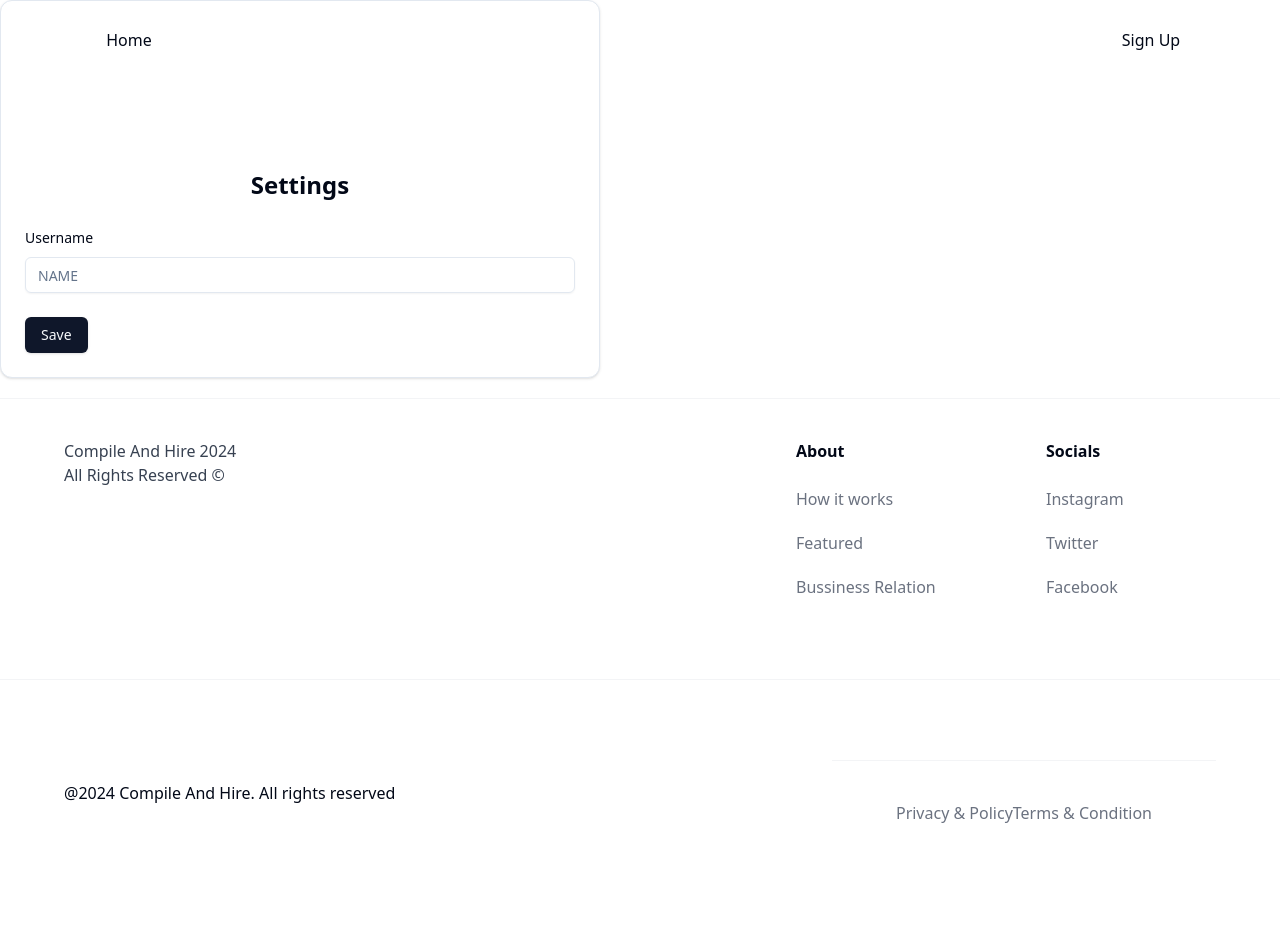
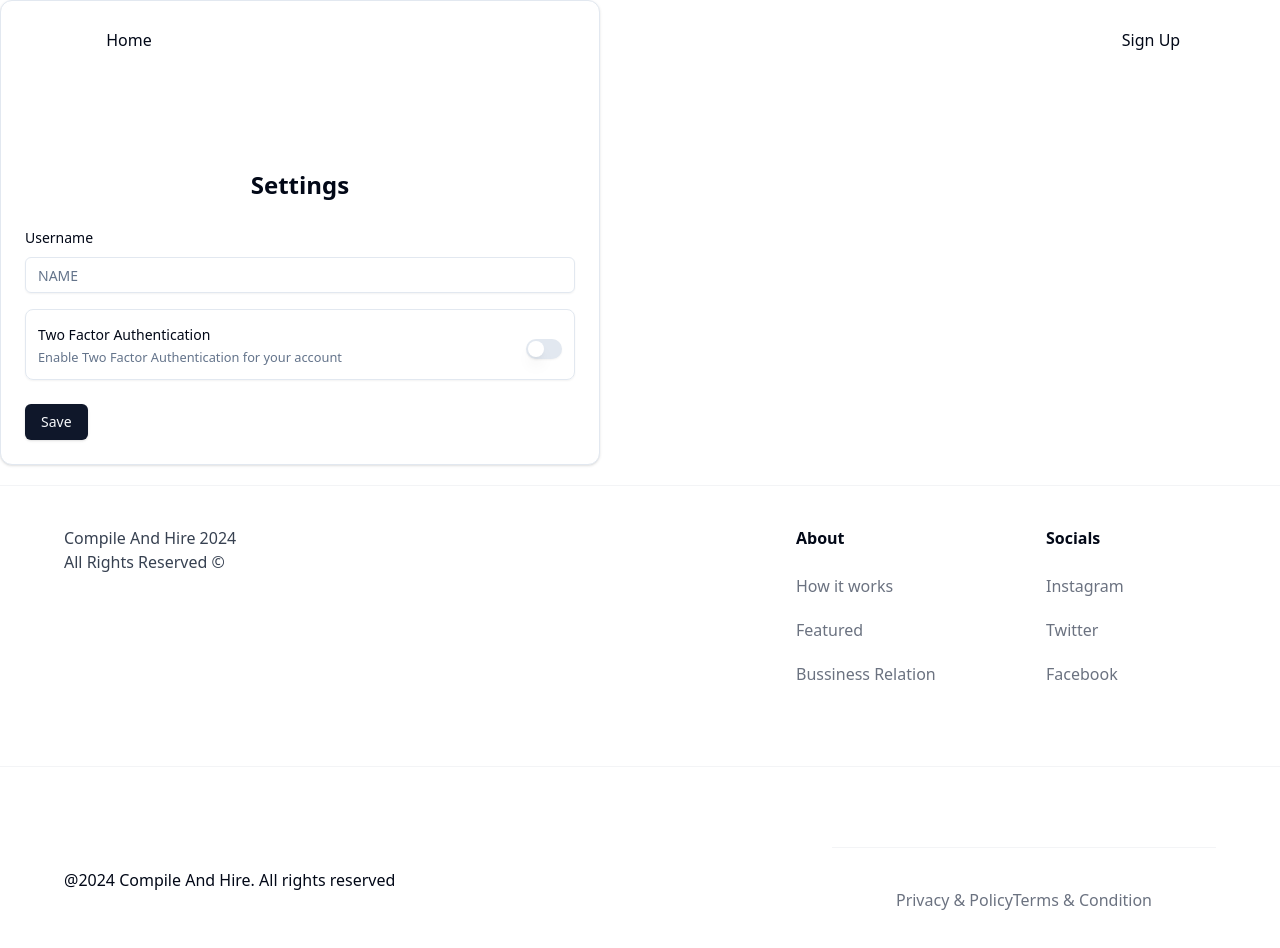
Before and after one commit to thomasbulll/Compile-And-Hire, a Next.js app: page /settings in a window 1280 px wide. Shown: the top 948 px of the page. Before the commit the page ends 905 px from the top, so only its background shows below. Built offline with nearby package versions, Linux system fonts and the light colour scheme; no server answers.

Commit message:
Add 2FA to settings form

```diff
--- a/app/(protected)/settings/page.tsx
+++ b/app/(protected)/settings/page.tsx
@@ -27,6 +27,7 @@
 import { zodResolver } from "@hookform/resolvers/zod";
 import { FormError } from "@/components/form-error";
 import { FormSuccess } from "@/components/form-success";
+import { Switch } from "@/components/ui/switch";
 
 const SettingsPage = () => {
     const [isPending, startTransition] = useTransition();
@@ -39,6 +40,7 @@
         resolver: zodResolver(SettingsSchema),
         defaultValues: {
             name: currentUser?.name || undefined,
+            isTwoFactorEnabled: currentUser?.isTwoFactorEnabled || undefined,
         }
     })
 
@@ -89,6 +91,31 @@
                                 </FormItem>;
                               }}
                             />
+                            <FormField
+                            control={form.control}
+                            name="isTwoFactorEnabled"
+                            render={({ field }) => {
+                                return <FormItem
+                                    className="flex flex-row items-center
+                                    justify-between rounded-lg border p-3 shadow-sm">
+                                        <div className="space-y-0.5">
+                                            <FormLabel>
+                                                Two Factor Authentication
+                                            </FormLabel>
+                                            <FormDescription>
+                                                Enable Two Factor Authentication for your account
+                                            </FormDescription>
+                                        </div>
+                                    <FormControl>
+                                        <Switch
+                                        disabled={isPending}
+                                        checked={field.value}
+                                        onCheckedChange={field.onChange}
+                                        />
+                                    </FormControl>
+                                </FormItem>;
+                              }}
+                            />
                         </div>
                         <FormError message={error} />
                         <FormSuccess message={success} />
--- /dev/null
+++ b/components/ui/switch.tsx
@@ -0,0 +1,29 @@
+"use client"
+
+import * as React from "react"
+import * as SwitchPrimitives from "@radix-ui/react-switch"
+
+import { cn } from "@/lib/utils"
+
+const Switch = React.forwardRef<
+  React.ElementRef<typeof SwitchPrimitives.Root>,
+  React.ComponentPropsWithoutRef<typeof SwitchPrimitives.Root>
+>(({ className, ...props }, ref) => (
+  <SwitchPrimitives.Root
+    className={cn(
+      "peer inline-flex h-5 w-9 shrink-0 cursor-pointer items-center rounded-full border-2 border-transparent shadow-sm transition-colors focus-visible:outline-none focus-visible:ring-2 focus-visible:ring-ring focus-visible:ring-offset-2 focus-visible:ring-offset-background disabled:cursor-not-allowed disabled:opacity-50 data-[state=checked]:bg-primary data-[state=unchecked]:bg-input",
+      className
+    )}
+    {...props}
+    ref={ref}
+  >
+    <SwitchPrimitives.Thumb
+      className={cn(
+        "pointer-events-none block h-4 w-4 rounded-full bg-background shadow-lg ring-0 transition-transform data-[state=checked]:translate-x-4 data-[state=unchecked]:translate-x-0"
+      )}
+    />
+  </SwitchPrimitives.Root>
+))
+Switch.displayName = SwitchPrimitives.Root.displayName
+
+export { Switch }
--- a/package.json
+++ b/package.json
@@ -17,6 +17,7 @@
     "@radix-ui/react-icons": "^1.3.0",
     "@radix-ui/react-label": "^2.0.2",
     "@radix-ui/react-slot": "^1.0.2",
+    "@radix-ui/react-switch": "^1.0.3",
     "bcrypt": "^5.1.1",
     "bcryptjs": "^2.4.3",
     "class-variance-authority": "^0.7.0",
--- a/schemas/index.ts
+++ b/schemas/index.ts
@@ -38,5 +38,6 @@
 });
 
 export const SettingsSchema = zod.object({
-    name: zod.optional(zod.string())
+    name: zod.optional(zod.string()),
+    isTwoFactorEnabled: zod.optional(zod.boolean())
 });
```
Also changed, not shown: 1 other file (tests, documents, lock files or other folders).
